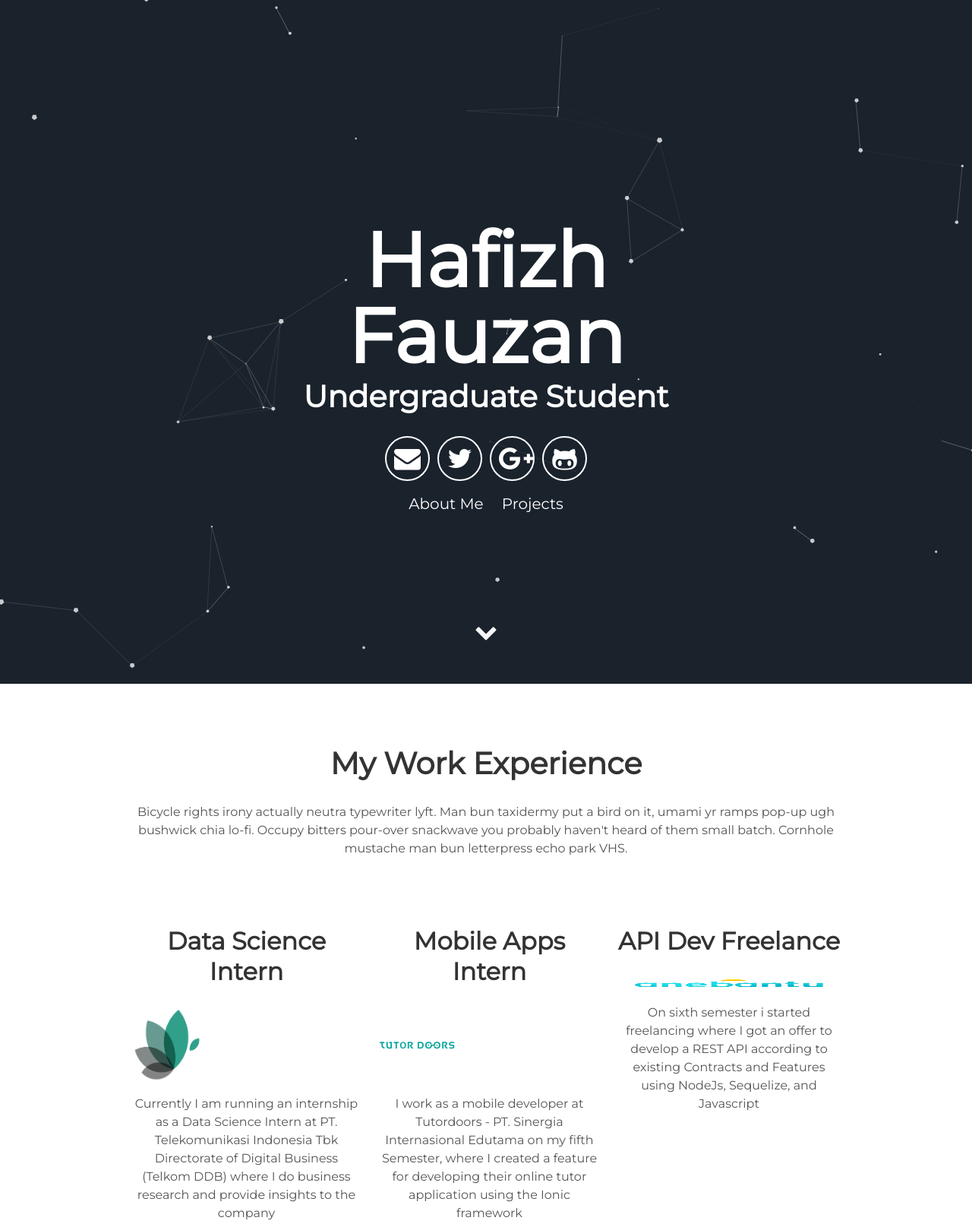
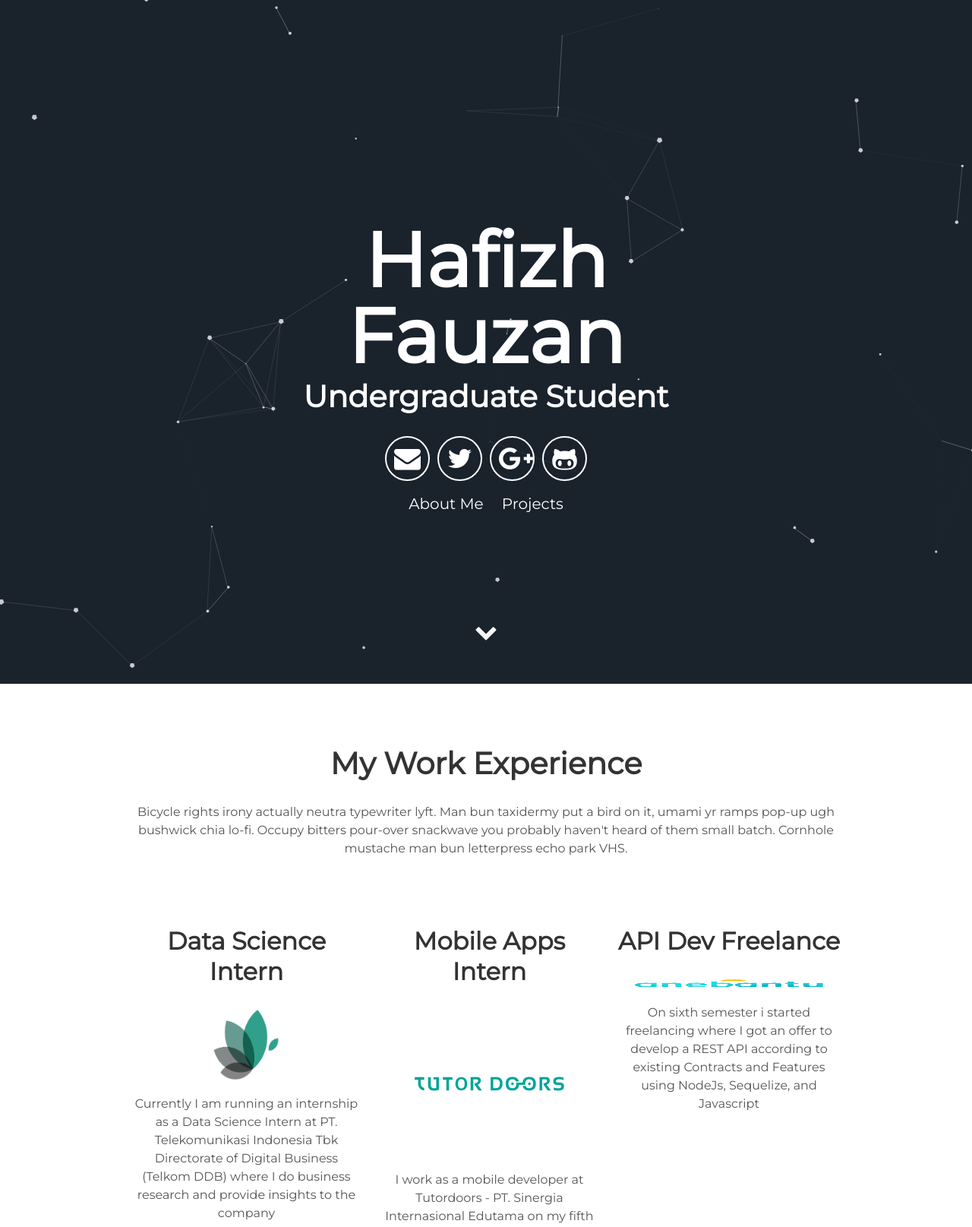
Before and after one commit to Fizdan/Fizdan.github.io, a Jekyll site: the page built from index.md, in a window 1280 px wide. Shown: the top 1615 px of the page at 76% size. Built offline with Jekyll 4.4.1, drawn with Linux system fonts in a browser that asks for light colours; our own code applies the rules of GitHub Pages for plain Markdown files; grey boxes are pictures that could not be loaded.

Commit message:
fix image

```diff
--- a/_includes/about.html
+++ b/_includes/about.html
@@ -5,17 +5,17 @@
   <div class="user">
     <div class="tech">
       <h2>Data Science Intern</h2>
-      <img class="iconCustom" style="height: 100px; width: 100px;" alt="DDBTelkom" src="{{ "/assets/img/DDSlogo.png" | prepend: site.baseurl }}" />
+      <img class="iconCustom" style="height: 100px; width: 100px; display: block; margin-left: auto; margin-right: auto;" alt="DDBTelkom" src="{{ "/assets/img/DDSlogo.png" | prepend: site.baseurl }}" />
       <p>Currently I am running an internship as a Data Science Intern at PT. Telekomunikasi Indonesia Tbk Directorate of Digital Business (Telkom DDB) where I do business research and provide insights to the company</p>
     </div>
     <div class="tech">
       <h2>Mobile Apps Intern</h2>
-      <img class="iconCustom" style="height: 100px; width: 100px;" alt="Tutordoors" src="{{ "/assets/img/Tutordoors.png" | prepend: site.baseurl }}" />
+      <img class="iconCustom" style="height: 200px; width: 200px; display: block; margin-left: auto; margin-right: auto;" alt="Tutordoors" src="{{ "/assets/img/Tutordoors.png" | prepend: site.baseurl }}" />
       <p>I work as a mobile developer at Tutordoors - PT. Sinergia Internasional Edutama on my fifth Semester, where I created a feature for developing their online tutor application using the Ionic framework</p>
     </div>
     <div class="tech">
       <h2>API Dev Freelance</h2>
-      <img class="iconCustom" style="height: 100; width: 300px;" alt="AneBantu" src="{{ "/assets/img/Anebantu.png" | prepend: site.baseurl }}" />
+      <img class="iconCustom" style="height: 200; width: 300px; display: block; margin-left: auto; margin-right: auto;" alt="AneBantu" src="{{ "/assets/img/Anebantu.png" | prepend: site.baseurl }}" />
       <p>On sixth semester i started freelancing where I got an offer to develop a REST API according to existing Contracts and Features using NodeJs, Sequelize, and Javascript</p>
     </div>
 </div>
```
